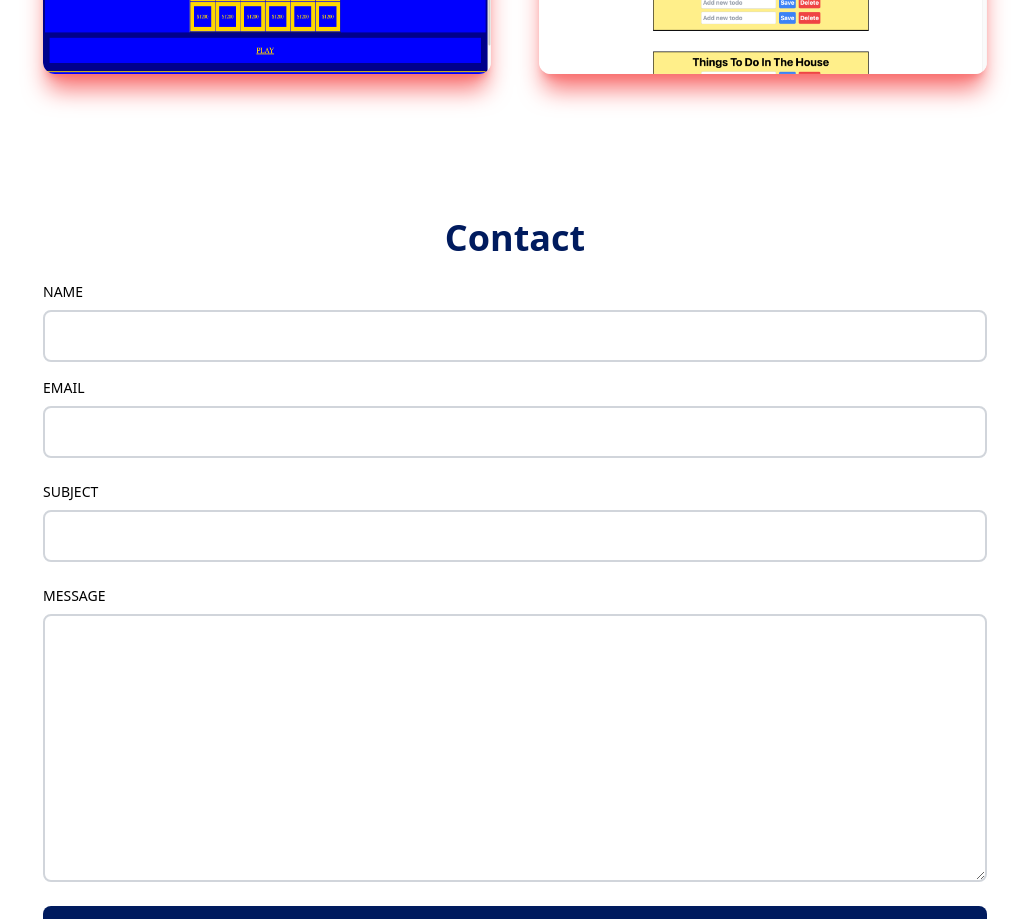
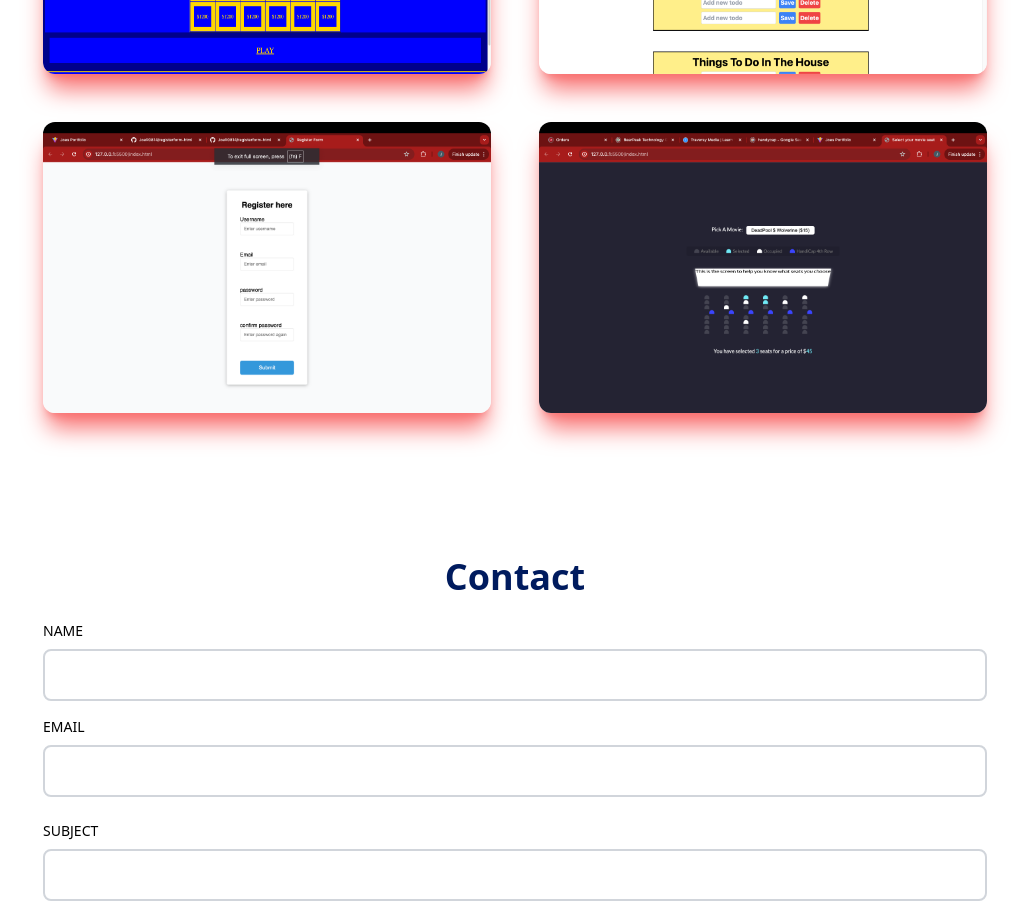
Before and after one commit to JoeR0814/myportfolio, a React (Vite) app: page / in a window 1280 px wide. Shown: the part 3860-4779 px from the top of the page, without its empty margins (157-1186 px from the left). Built offline with nearby package versions, Linux system fonts and the light colour scheme.

Commit message:
added two new projects i just did to the projects section

```diff
--- a/src/Components/Projects.jsx
+++ b/src/Components/Projects.jsx
@@ -1,115 +1,3 @@
-// import React from 'react';
-// import ProjectItem from './ProjectItem';
-// import Image1Img from '../assets/busStopProject.png';
-// import Image2Img from '../assets/formPages.png';
-// import Image3Img from '../assets/guessTheNumber.png';
-// import Image4Img from '../assets/textAdventureGame.png';
-// import Image5Img from '../assets/jeopardyGame.png';
-// import Image6Img from '../assets/personalToDoList.png';
-
-// const Projects = () => {
-//   const projects = [
-//     {
-//       img: Image1Img,
-//       title: 'Live Bus Stop App',
-//       link: 'https://indianapolis-bus-stop-project.onrender.com/',
-//     },
-//     {
-//       img: Image2Img,
-//       title: 'Form Pages App',
-//       link: 'https://github.com/JoeR0814/contactform',
-//     },
-//     {
-//       img: Image3Img,
-//       title: 'Guess The Number Terminal ',
-//       link: 'https://github.com/uprighted-learners/guess-the-number-JoeR0814-1',
-//     },
-//     {
-//       img: Image4Img,
-//       title: 'Text Adventure App',
-//       link: 'https://github.com/uprighted-learners/zorkington-JoeR0814-1',
-//     },
-//     {
-//       img: Image5Img,
-//       title: 'Jeopardy Game App',
-//       link: 'https://github.com/uprighted-learners/jeopardy-project-resubmission-for-joe-JoeR0814',
-//     },
-//     {
-//       img: Image6Img,
-//       title: 'To Do List App',
-//       link: 'https://github.com/uprighted-learners/personal-to-do-list-JoeR0814',
-//     },
-//   ];
-
-//   return (
-//     <div id='projects' className='max-w-[1040px] m-auto md:pl-20 p-4 py-16'>
-//       <h1 className='text-4xl pb-4 m-2 mb-3 font-bold text-center text-[#001b5e]'>
-//         Projects
-//       </h1>
-//       <p className='text-2xl font-bold text-center text-[#001b5e]'>
-//         Projects Built with Full Stack HTML, CSS, JavaScript, and the MERN Stack
-//         Additional Projects Using Vite.js & Tailwind CSS
-//       </p>
-//       <div id='projects' className='max-w-[1040px] m-auto md:pl-20 py-10'>
-//         <p className='pb-3'>
-//           <b>Indianapolis Volenteer Project Web Application</b> | Capstone group
-//           project to provide a way for locals in Indianapolis to sponsor a bus
-//           stop to look after and clean it. Highlight skills: Git | React |
-//           Reactstrap | Express| Postman | MySQL | JavaScript | CSS3 | HTML5 |
-//           Agile | CI/CD | React-Leaflet
-//         </p>
-//         <p className='pb-3 pt-3'>
-//           <b>A Contact Form Web Application</b> | Developed a versatile Contact
-//           Form web application that users can use to submit their contact
-//           information. Git | Vite | Tailwind CSS | JavaScript | CI/CD
-//         </p>
-//         <p className='pb-3 pt-3'>
-//           <b>A Text Adventure Terminal Console Game</b> | Developed an engaging
-//           console-based text adventure game where players navigate through
-//           different rooms by answering questions correctly. Each room requires
-//           the player to enter specific words as answers to progress, creating an
-//           interactive and challenging experience.. Highlight skills: JavaScript
-//           | Git | Agile | CI/CD
-//         </p>
-//         <p className='pb-3 pt-3'>
-//           <b>Guess The Number Terminal Console Game</b> | Console game where
-//           users can guess the computers number or they can pick a number and the
-//           computer tries to guess it. Highlight skills: JavaScript | Git | Agile
-//           | CI/CD
-//         </p>
-//         <p className='pb-3 pt-3'>
-//           <b>Jeopardy Game Application</b> | Developed a Jeopardy board game web
-//           application using HTML, CSS, and JavaScript. Implemented game logic,
-//           question display, player score tracking, and user interaction
-//           features. features. Highlight Skills: Javascript | CSS | HTML | Git |
-//           Agile | CI/CD
-//         </p>
-//         <p className='pb-3 pt-3'>
-//           <b>A To Do List Web Application</b> | Developed a comprehensive Home
-//           To-Do List application where users can create and manage their own
-//           lists of tasks. The app allows users to organize tasks in various
-//           categories such as home, outside the home, garage, and grocery
-//           section. Users can easily save, edit, and delete tasks as needed,
-//           ensuring efficient task management and completion. Highlight skills:
-//           Git | Vite | Tailwind CSS | JavaScript | CI/CD
-//         </p>
-//       </div>
-//       <div className='grid sm:grid-cols-2 gap-12 '>
-//         {projects.map((project, index) => (
-//           <ProjectItem
-//             key={index}
-//             img={project.img}
-//             title={project.title}
-//             link={project.link}
-//           />
-//         ))}
-//       </div>
-//     </div>
-//   );
-// };
-
-// export default Projects;
-
 import React from 'react';
 import ProjectItem from './ProjectItem';
 import Image1Img from '../assets/busStopProject.png';
@@ -118,6 +6,8 @@ import Image3Img from '../assets/guessTheNumber.png';
 import Image4Img from '../assets/textAdventureGame.png';
 import Image5Img from '../assets/jeopardyGame.png';
 import Image6Img from '../assets/personalToDoList.png';
+import Image7Img from '../assets/registerForm.png';
+import Image8Img from '../assets/movieSeatChart.png';
 
 const Projects = () => {
   const projects = [
@@ -150,6 +40,16 @@ const Projects = () => {
       img: Image6Img,
       title: 'To Do List App',
       link: 'https://github.com/uprighted-learners/personal-to-do-list-JoeR0814',
+    },
+    {
+      img: Image7Img,
+      title: 'Register Form-HTML,CSS,.JS',
+      link: 'https://github.com/JoeR0814/registerform-html',
+    },
+    {
+      img: Image8Img,
+      title: 'select-Movie-Seat-HTML, CSS, and .JS',
+      link: 'https://github.com/JoeR0814/select-movie-seat',
     },
   ];
 
```
Also changed, not shown: src/assets/movieSeatChart.png (added), src/assets/registerForm.png (added).
